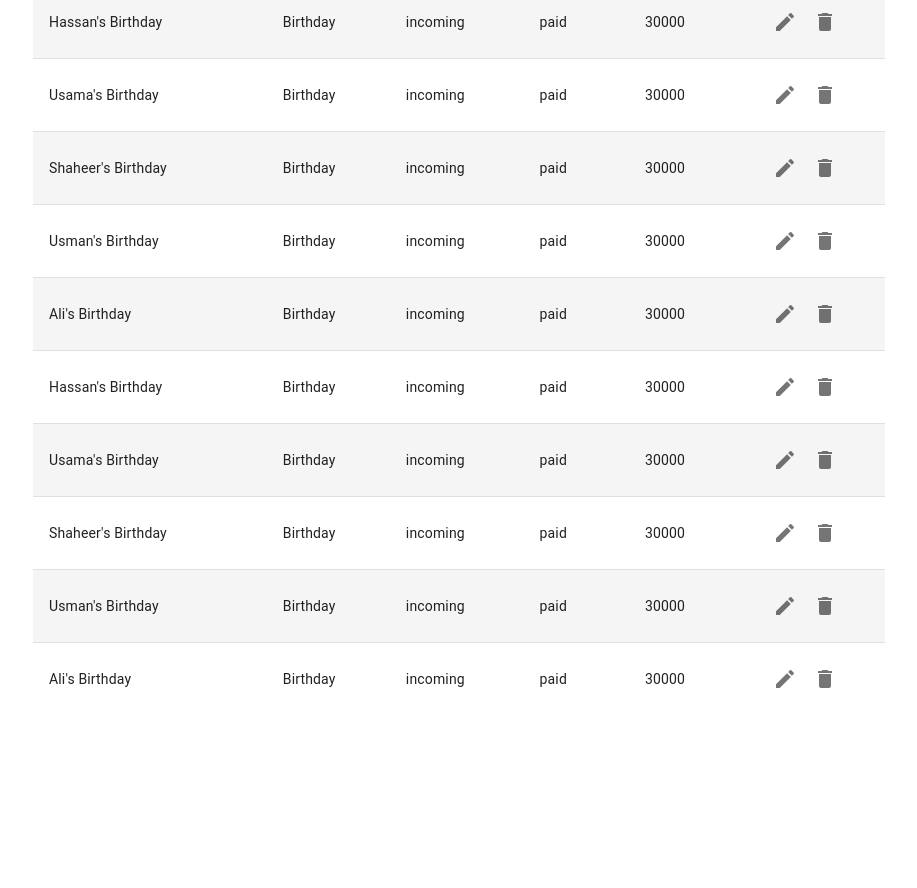
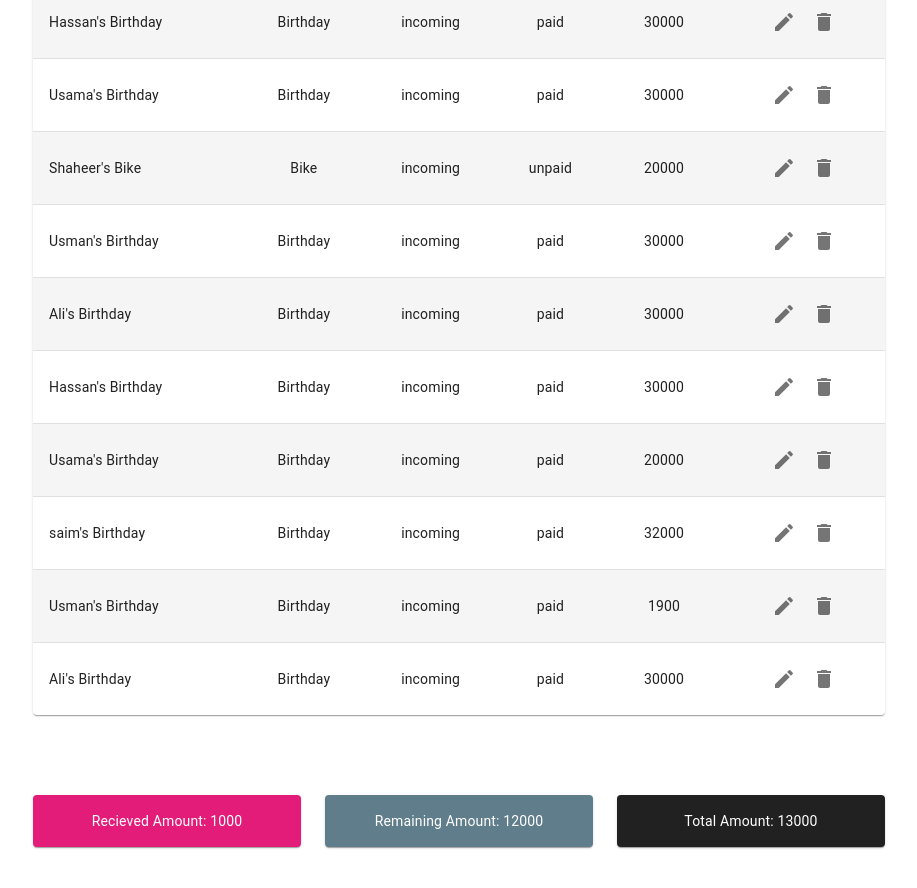
Before and after one commit to Rana-M-Usama/expense-wise, a React (Create React App) app in the folder client/: page /expenses in a window 1280 px wide. Shown: the part 280-1168 px from the top of the page, without its empty margins (181-1098 px from the left). Before the commit the page ends 995 px from the top, so only its background shows below. Built offline with nearby package versions, Linux system fonts and the light colour scheme.

Commit message:
add stats

```diff
--- a/client/src/components/expense/ExpenseModal.tsx
+++ b/client/src/components/expense/ExpenseModal.tsx
@@ -1,4 +1,4 @@
-import React, { useState } from "react";
+import React, { useState, useEffect } from "react";
 import { Box } from "@mui/system";
 import {
   Avatar,
@@ -16,6 +16,7 @@ import logo from "assets/logo.png";
 import useStyles from "components/expense/ExpenseModal.styles";
 
 type Response = {
+  idValue: string;
   titleValue: string;
   typeValue: string;
   amountValue: string;
@@ -25,7 +26,7 @@ type Response = {
 
 type Props = Response & {
   isOpen: boolean;
-  buttonText: string;
+  isUpdate: boolean;
   onClose: () => void;
   onSubmit: (data: Response) => void;
 };
@@ -33,32 +34,50 @@ type Props = Response & {
 const ExpenseModal = (props: Props) => {
   const {
     isOpen,
+    idValue,
     titleValue,
     typeValue,
     amountValue,
     statusValue,
     amountTypeValue,
-    buttonText,
+    isUpdate,
     onClose,
     onSubmit,
   } = props;
+
   const classes = useStyles();
 
   const [data, setData] = useState({
-    title: { value: "", error: false, errorMessage: "" },
-    type: { value: "", error: false, errorMessage: "" },
-    amount: { value: "", error: false, errorMessage: "" },
-    status: { value: "", error: false, errorMessage: "" },
-    amountType: { value: "", error: false, errorMessage: "" },
+    title: { value: titleValue, error: false, errorMessage: "" },
+    type: { value: typeValue, error: false, errorMessage: "" },
+    amount: { value: amountValue, error: false, errorMessage: "" },
+    status: { value: statusValue, error: false, errorMessage: "" },
+    amountType: { value: amountTypeValue, error: false, errorMessage: "" },
   });
+
+  useEffect(() => {
+    let formData = { ...data };
+    formData.title.value = titleValue;
+    formData.type.value = typeValue;
+    formData.amount.value = amountValue;
+    formData.status.value = statusValue;
+    formData.amountType.value = amountTypeValue;
+
+    setData(formData);
+    // eslint-disable-next-line react-hooks/exhaustive-deps
+  }, [titleValue, typeValue, amountValue, statusValue, amountTypeValue]);
 
   const handleSubmit = (event: React.FormEvent<HTMLFormElement>) => {
     event.preventDefault();
+    const regex = /^[0-9]*\.?[0-9]+$/;
     let { title, type, amount, status, amountType } = data;
 
     if (title.value === "") {
       title.error = true;
-      title.errorMessage = "Title is required";
+      title.errorMessage = "Title is required.";
+    } else if (title.value.length > 100) {
+      title.error = true;
+      title.errorMessage = "Title can not be longer than 100 characters.";
     } else {
       title.error = false;
       title.errorMessage = "";
@@ -67,6 +86,9 @@ const ExpenseModal = (props: Props) => {
     if (type.value === "") {
       type.error = true;
       type.errorMessage = "Type is required";
+    } else if (type.value.length > 100) {
+      type.error = true;
+      type.errorMessage = "Type can not be longer than 100 characters.";
     } else {
       type.error = false;
       type.errorMessage = "";
@@ -75,6 +97,9 @@ const ExpenseModal = (props: Props) => {
     if (amount.value === "") {
       amount.error = true;
       amount.errorMessage = "Amount is required";
+    } else if (!regex.test(amount.value)) {
+      amount.error = true;
+      amount.errorMessage = "Amount must be valid positive number.";
     } else {
       amount.error = false;
       amount.errorMessage = "";
@@ -106,12 +131,14 @@ const ExpenseModal = (props: Props) => {
       !amountType.error
     ) {
       const responseData: Response = {
+        idValue: idValue,
         titleValue: title.value,
         typeValue: type.value,
         amountValue: amount.value,
         statusValue: status.value,
         amountTypeValue: amountType.value,
       };
+
       onSubmit(responseData);
     }
   };
@@ -148,7 +175,7 @@ const ExpenseModal = (props: Props) => {
             fullWidth
             id="title"
             label="Title"
-            value={data.title.value === "" ? titleValue : data.title.value}
+            value={data.title.value}
             onChange={(e) => {
               let formData = { ...data };
               formData.title.value = e.target.value;
@@ -169,7 +196,7 @@ const ExpenseModal = (props: Props) => {
             fullWidth
             id="type"
             label="type"
-            value={data.type.value === "" ? typeValue : data.type.value}
+            value={data.type.value}
             onChange={(e) => {
               let formData = { ...data };
               formData.type.value = e.target.value;
@@ -188,7 +215,7 @@ const ExpenseModal = (props: Props) => {
             fullWidth
             id="amount"
             label="amount"
-            value={data.amount.value === "" ? amountValue : data.amount.value}
+            value={data.amount.value}
             onChange={(e) => {
               let formData = { ...data };
               formData.amount.value = e.target.value;
@@ -214,7 +241,7 @@ const ExpenseModal = (props: Props) => {
               labelId="status-label"
               label="Status*"
               id="status"
-              value={data.status.value === "" ? statusValue : data.status.value}
+              value={data.status.value}
               onChange={(e) => {
                 let formData = { ...data };
                 formData.status.value = e.target.value;
@@ -244,11 +271,7 @@ const ExpenseModal = (props: Props) => {
               labelId="amountType-label"
               label="Amount Type*"
               id="amountType"
-              value={
-                data.amountType.value === ""
-                  ? amountTypeValue
-                  : data.amountType.value
-              }
+              value={data.amountType.value}
               onChange={(e) => {
                 let formData = { ...data };
                 formData.amountType.value = e.target.value;
@@ -274,7 +297,7 @@ const ExpenseModal = (props: Props) => {
             color="primary"
             sx={{ mt: 2 }}
           >
-            {buttonText}
+            {isUpdate ? "Update Expense" : "Add Expense"}
           </Button>
         </form>
       </Box>
--- a/client/src/components/sheet/SingleSheet.styles.ts
+++ b/client/src/components/sheet/SingleSheet.styles.ts
@@ -1,5 +1,5 @@
+import { TableCell, TableRow, tableCellClasses, Paper } from "@mui/material";
 import { styled } from "@mui/material/styles";
-import { TableCell, TableRow, tableCellClasses, Button } from "@mui/material";
 
 const StyledTableCell = styled(TableCell)(({ theme }) => ({
   [`&.${tableCellClasses.head}`]: {
@@ -20,4 +20,34 @@ const StyledTableRow = styled(TableRow)(({ theme }) => ({
   },
 }));
 
-export { StyledTableCell, StyledTableRow };
+const RecievedAmount = styled(Paper)(({ theme }) => ({
+  backgroundColor: "#E31C79",
+  ...theme.typography.body2,
+  padding: theme.spacing(2),
+  textAlign: "center",
+  color: "white",
+}));
+
+const RemainingAmount = styled(Paper)(({ theme }) => ({
+  backgroundColor: "#607d8b",
+  ...theme.typography.body2,
+  padding: theme.spacing(2),
+  textAlign: "center",
+  color: "white",
+}));
+
+const TotalAmount = styled(Paper)(({ theme }) => ({
+  backgroundColor: "#212121",
+  ...theme.typography.body2,
+  padding: theme.spacing(2),
+  textAlign: "center",
+  color: "white",
+}));
+
+export {
+  StyledTableCell,
+  StyledTableRow,
+  RecievedAmount,
+  RemainingAmount,
+  TotalAmount,
+};
--- a/client/src/components/sheet/SingleSheet.tsx
+++ b/client/src/components/sheet/SingleSheet.tsx
@@ -8,6 +8,8 @@ import {
   Typography,
   Button,
   IconButton,
+  Grid,
+  Paper,
 } from "@mui/material";
 import DeleteIcon from "@mui/icons-material/Delete";
 import EditIcon from "@mui/icons-material/Edit";
@@ -15,30 +17,34 @@ import EditIcon from "@mui/icons-material/Edit";
 import {
   StyledTableCell,
   StyledTableRow,
+  RecievedAmount,
+  RemainingAmount,
+  TotalAmount,
 } from "components/sheet/SingleSheet.styles";
 import ExpenseModal from "components/expense/ExpenseModal";
 
 const createData = (
+  id: string,
   title: string,
   type: string,
   status: string,
   amountType: string,
   amount: string,
 ) => {
-  return { title, type, status, amount, amountType };
+  return { id, title, type, status, amount, amountType };
 };
 
 const rows = [
-  createData("Hassan's Birthday", "Birthday", "paid", "incoming", "30000"),
-  createData("Usama's Birthday", "Birthday", "paid", "incoming", "30000"),
-  createData("Shaheer's Birthday", "Birthday", "paid", "incoming", "30000"),
-  createData("Usman's Birthday", "Birthday", "paid", "incoming", "30000"),
-  createData("Ali's Birthday", "Birthday", "paid", "incoming", "30000"),
-  createData("Hassan's Birthday", "Birthday", "paid", "incoming", "30000"),
-  createData("Usama's Birthday", "Birthday", "paid", "incoming", "30000"),
-  createData("Shaheer's Birthday", "Birthday", "paid", "incoming", "30000"),
-  createData("Usman's Birthday", "Birthday", "paid", "incoming", "30000"),
-  createData("Ali's Birthday", "Birthday", "paid", "incoming", "30000"),
+  createData("1", "Hassan's Birthday", "Birthday", "paid", "incoming", "30000"),
+  createData("2", "Usama's Birthday", "Birthday", "paid", "incoming", "30000"),
+  createData("3", "Shaheer's Bike", "Bike", "unpaid", "incoming", "20000"),
+  createData("4", "Usman's Birthday", "Birthday", "paid", "incoming", "30000"),
+  createData("5", "Ali's Birthday", "Birthday", "paid", "incoming", "30000"),
+  createData("6", "Hassan's Birthday", "Birthday", "paid", "incoming", "30000"),
+  createData("7", "Usama's Birthday", "Birthday", "paid", "incoming", "20000"),
+  createData("8", "saim's Birthday", "Birthday", "paid", "incoming", "32000"),
+  createData("9", "Usman's Birthday", "Birthday", "paid", "incoming", "1900"),
+  createData("10", "Ali's Birthday", "Birthday", "paid", "incoming", "30000"),
 ];
 
 const headerRow = {
@@ -51,6 +57,7 @@ const headerRow = {
 };
 
 type Response = {
+  idValue: string;
   titleValue: string;
   typeValue: string;
   amountValue: string;
@@ -59,19 +66,21 @@ type Response = {
 };
 
 type Props = Response & {
-  buttonText: string;
+  isUpdate: boolean;
 };
 
 const SingleSheet = () => {
-  const [IsModalOpen, setIsModalOpen] = useState(false);
-  const [modalProps, setModalProps] = useState<Props>({
+  const initialProps = {
+    idValue: "",
     titleValue: "",
     typeValue: "",
     amountValue: "",
     statusValue: "",
     amountTypeValue: "",
-    buttonText: "",
-  });
+    isUpdate: false,
+  };
+  const [IsModalOpen, setIsModalOpen] = useState(false);
+  const [modalProps, setModalProps] = useState<Props>(initialProps);
 
   const showModal = (props: Props) => {
     setModalProps(props);
@@ -79,6 +88,7 @@ const SingleSheet = () => {
   };
 
   const hideModal = () => {
+    setModalProps(initialProps);
     setIsModalOpen(false);
   };
 
@@ -89,7 +99,11 @@ const SingleSheet = () => {
         {...modalProps}
         onClose={hideModal}
         onSubmit={(data: Response) => {
-          console.log(data);
+          if (data.idValue == "") {
+            console.log("Create", data);
+          } else {
+            console.log("Update", data);
+          }
         }}
       />
       <Typography
@@ -102,11 +116,11 @@ const SingleSheet = () => {
         sx={{ mb: 2 }}
         variant="outlined"
         size="small"
-        onClick={() => showModal({ ...modalProps, buttonText: "Add Expense" })}
+        onClick={() => showModal({ ...modalProps })}
       >
         Add expense
       </Button>
-      <Table aria-label="customized table">
+      <Table aria-label="customized table" component={Paper}>
         <TableHead>
           <TableRow>
             {Object.values(headerRow).map((heading) => (
@@ -129,12 +143,13 @@ const SingleSheet = () => {
                   aria-label="edit"
                   onClick={() =>
                     showModal({
+                      idValue: row.id,
                       titleValue: row.title,
                       typeValue: row.type,
                       amountValue: row.amount,
                       statusValue: row.status,
                       amountTypeValue: row.amountType,
-                      buttonText: "Update Expense",
+                      isUpdate: true,
                     })
                   }
                 >
@@ -148,6 +163,22 @@ const SingleSheet = () => {
           ))}
         </TableBody>
       </Table>
+
+      <Grid
+        container
+        spacing={{ xs: 2, md: 3 }}
+        columns={{ xs: 4, sm: 8, md: 12 }}
+      >
+        <Grid item xs={2} sm={4} md={4} sx={{ mt: 10, mb: 10 }}>
+          <RecievedAmount>Recieved Amount: 1000</RecievedAmount>
+        </Grid>
+        <Grid item xs={2} sm={4} md={4} sx={{ mt: 10, mb: 10 }}>
+          <RemainingAmount>Remaining Amount: 12000</RemainingAmount>
+        </Grid>
+        <Grid item xs={2} sm={4} md={4} sx={{ mt: 10, mb: 10 }}>
+          <TotalAmount>Total Amount: 13000</TotalAmount>
+        </Grid>
+      </Grid>
     </Container>
   );
 };
```
